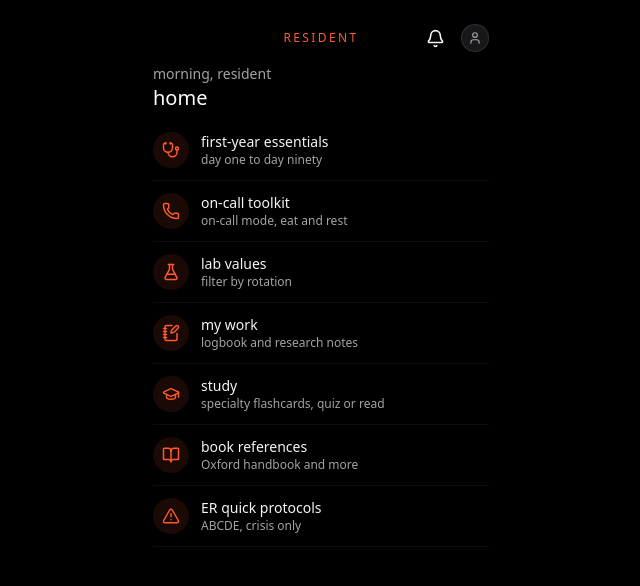
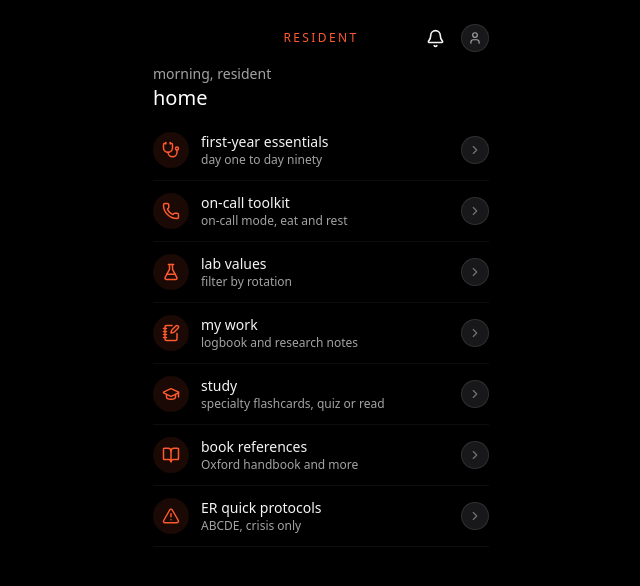
Before and after one commit to alialtaaf009-glitch/resident-, a Next.js app: page / in a window 1280 px wide. Shown: the top 586 px of the page, without its empty margins (319-959 px from the left). Built offline with nearby package versions, Linux system fonts and the light colour scheme.

Commit message:
Update HomeRow.tsx

```diff
--- a/components/HomeRow.tsx
+++ b/components/HomeRow.tsx
@@ -1,4 +1,5 @@
 import Link from 'next/link';
+import { ChevronRight } from 'lucide-react';
 import { Chip } from './Chip';
 import type { ReactNode } from 'react';
 
@@ -14,12 +15,22 @@ export function HomeRow({
   subtitle: string;
 }) {
   return (
-    <Link href={href} className="flex items-center gap-3 py-3 border-b border-white/5">
+    <Link href={href} className="group flex items-center gap-3 py-3 border-b border-white/5">
       <Chip>{icon}</Chip>
       <div className="flex-1">
         <p className="text-sm font-medium text-neutral-100">{title}</p>
         <p className="text-xs text-neutral-400">{subtitle}</p>
       </div>
+      {/* Circular affordance on the right - fills orange on tap/hover */}
+      <span
+        aria-hidden="true"
+        className="w-7 h-7 rounded-full border border-white/10 bg-[#18181b] flex items-center justify-center shrink-0 transition-colors group-hover:border-[#ff5a2e] group-hover:bg-[#ff5a2e]/10 group-active:border-[#ff5a2e] group-active:bg-[#ff5a2e]/10"
+      >
+        <ChevronRight
+          size={14}
+          className="text-neutral-500 transition-colors group-hover:text-[#ff5a2e] group-active:text-[#ff5a2e]"
+        />
+      </span>
     </Link>
   );
 }
```
